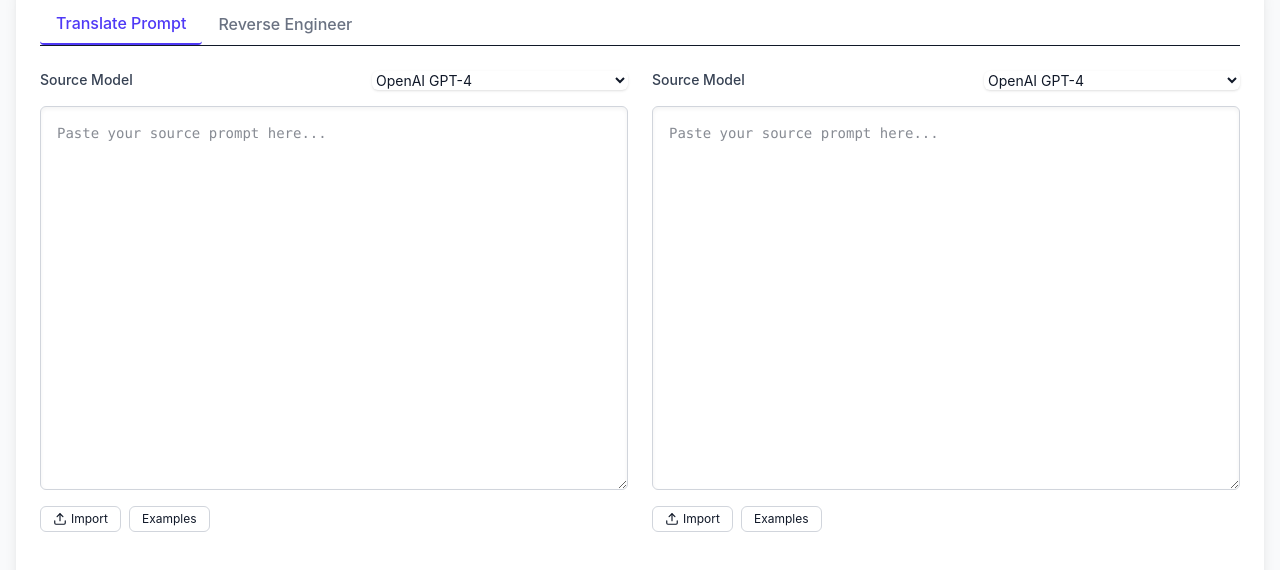
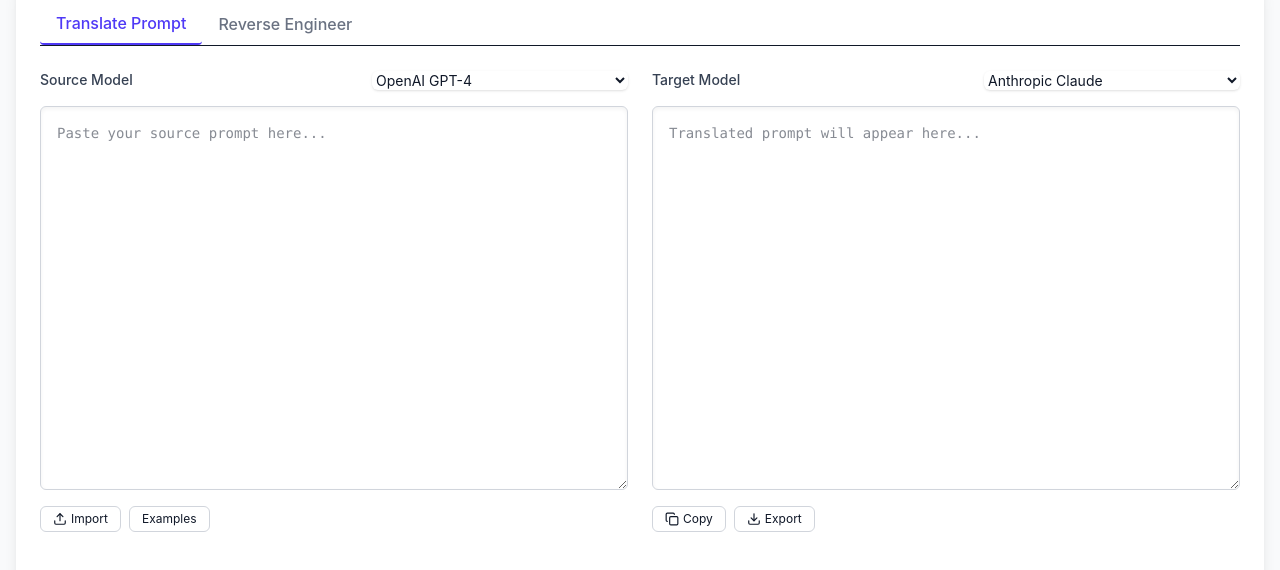
Before and after one commit to sandyFit/PromptPerfect, a React (Vite) app in the folder client/: page / in a window 1280 px wide. Shown: the part 122-692 px from the top of the page. Built offline with nearby package versions, Linux system fonts and the light colour scheme.

Commit message:
feat(client): refactor PromptForm to accept props for model and prompt management; update App component to utilize new PromptForm structure

```diff
--- a/client/src/App.jsx
+++ b/client/src/App.jsx
@@ -5,6 +5,13 @@ import Navbar from './layouts/Navbar';
 import PrimaryBtn from './components/PrimaryBtn';
 import PromptForm from './components/PromptForm';
 
+const models = [
+    { id: 'openai', name: 'OpenAI GPT-4' },
+    { id: 'claude', name: 'Anthropic Claude' },
+    { id: 'gemini', name: 'Google Gemini' },
+    { id: 'bedrock-titan', name: 'Amazon Titan' },
+    { id: 'bedrock-llama', name: 'Bedrock Llama 3' },
+];
 
 const App = () => {
 
@@ -108,10 +115,22 @@ const App = () => {
 
                 {activeTab === 'translate' ? (
                     <div className="grid grid-cols-1 lg:grid-cols-2 gap-6">
-                        <PromptForm />
+                        <PromptForm
+                            isSourceModel={true}
+                            model={sourceModel}
+                            setModel={setSourceModel}
+                            prompt={sourcePrompt}
+                            setPrompt={setSourcePrompt}
+                        />
 
+                        <PromptForm
+                            isSourceModel={false}
+                            model={targetModel}
+                            setModel={setTargetModel}
+                            prompt={translatedPrompt}
+                            setPrompt={setTranslatedPrompt}
+                        />
 
-                        <PromptForm/>
 
                         <div className="flex justify-center lg:col-span-2 my-4">
                             <button
--- a/client/src/components/PromptForm.jsx
+++ b/client/src/components/PromptForm.jsx
@@ -1,6 +1,6 @@
 import React, { useState } from 'react';
 import SmallBtn from './SmallBtn';
-import { Copy, Upload } from 'lucide-react';
+import { Copy, Upload, Download } from 'lucide-react';
 
 
 const models = [
@@ -11,27 +11,22 @@ const models = [
     { id: 'bedrock-llama', name: 'Bedrock Llama 3' },
 ];
 
-const PromptForm = () => {
-    const [isSourceModel, setIsSourceModel] = useState(true);
-    const [sourceModel, setSourceModel] = useState('openai');
-    const [targetModel, setTargetModel] = useState('claude');
-    const [sourcePrompt, setSourcePrompt] = useState('');
-    const [targetPrompt, setTargetPrompt] = useState('');
-
+const PromptForm = ({ isSourceModel, model, setModel, prompt, setPrompt }) => {
     return (
         <article>
             <form className="flex flex-col">
                 <header className="flex items-center justify-between mb-4">
                     <label
-                        htmlFor="sourceModel"
-                        className="block text-sm font-medium text-gray-700">
-                        Source Model
+                        htmlFor={isSourceModel ? 'sourceModel' : 'targetModel'}
+                        className="block text-sm font-medium text-gray-700"
+                    >
+                        {isSourceModel ? 'Source Model' : 'Target Model'}
                     </label>
                     <select
-                        id="sourceModel"
+                        id={isSourceModel ? 'sourceModel' : 'targetModel'}
                         className="block w-64 rounded-md border-gray-300 shadow-sm focus:border-indigo-500 focus:ring-indigo-500 text-sm"
-                        value={sourceModel}
-                        onChange={(e) => setSourceModel(e.target.value)}
+                        value={model}
+                        onChange={(e) => setModel(e.target.value)}
                     >
                         {models.map(model => (
                             <option key={model.id} value={model.id}>{model.name}</option>
@@ -41,14 +36,16 @@ const PromptForm = () => {
 
                 <textarea
                     className="w-full h-96 p-4 border border-gray-300 rounded-md shadow-inner focus:ring-indigo-500 focus:border-indigo-500 text-sm font-mono"
-                    placeholder="Paste your source prompt here..."
-                    value={sourcePrompt}
-                    onChange={(e) => setSourcePrompt(e.target.value)}
+                    placeholder={isSourceModel ? "Paste your source prompt here..." : "Translated prompt will appear here..."}
+                    value={prompt}
+                    onChange={(e) => setPrompt(e.target.value)}
+                    readOnly={!isSourceModel}
                 />
+
 
                 <div className="flex gap-2 mt-4">
                     <SmallBtn
-                        icon={isSourceModel ?  <Upload size={14} /> : <Copy size={14} />}
+                        icon={isSourceModel ? <Upload size={14} /> : <Copy size={14} />}
                         legend={isSourceModel ? 'Import' : 'Copy'}
                         onClick={() => {/* File upload logic */ }}
                     />
@@ -61,6 +58,6 @@ const PromptForm = () => {
             </form>
         </article>
     )
-}
+};
 
 export default PromptForm;
```
